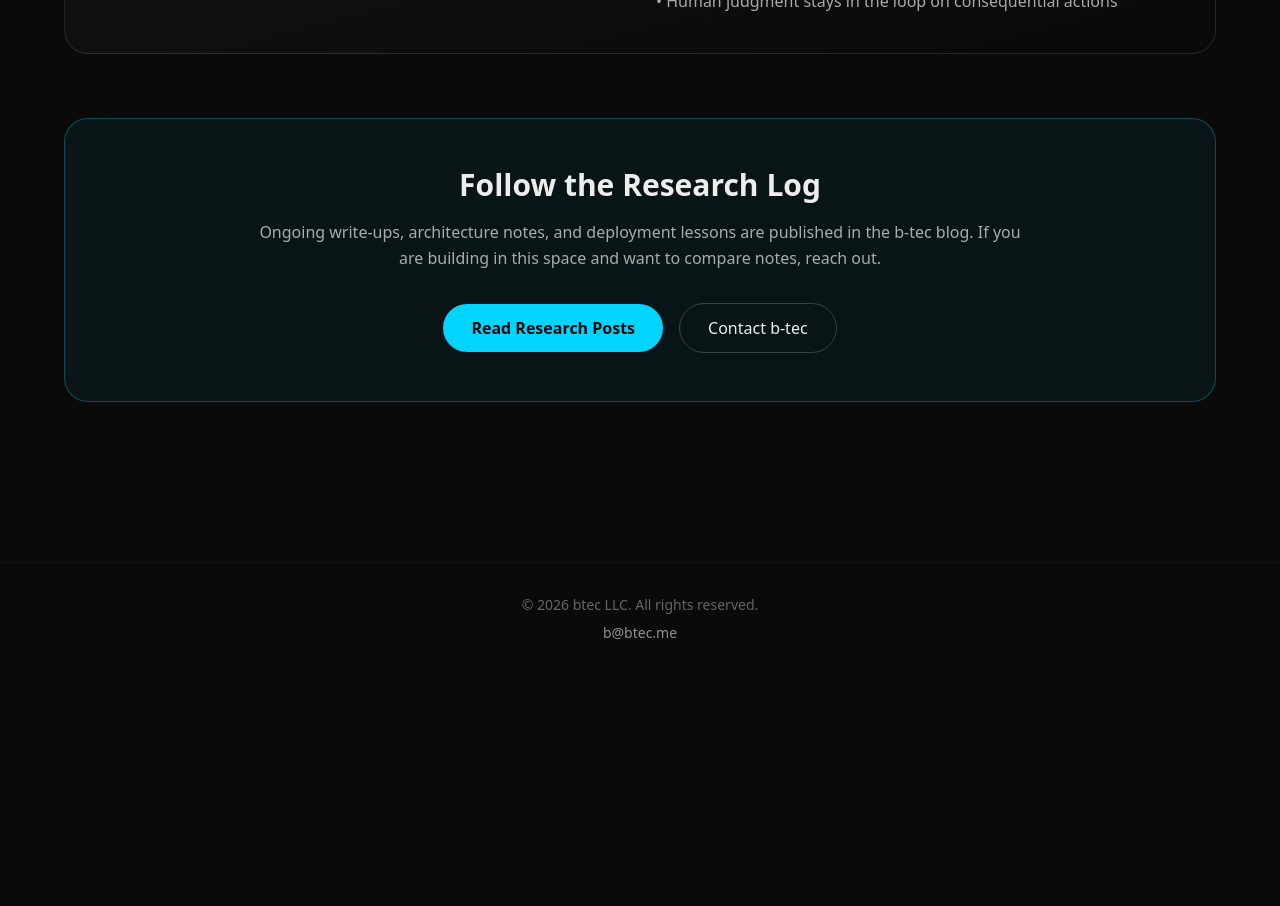
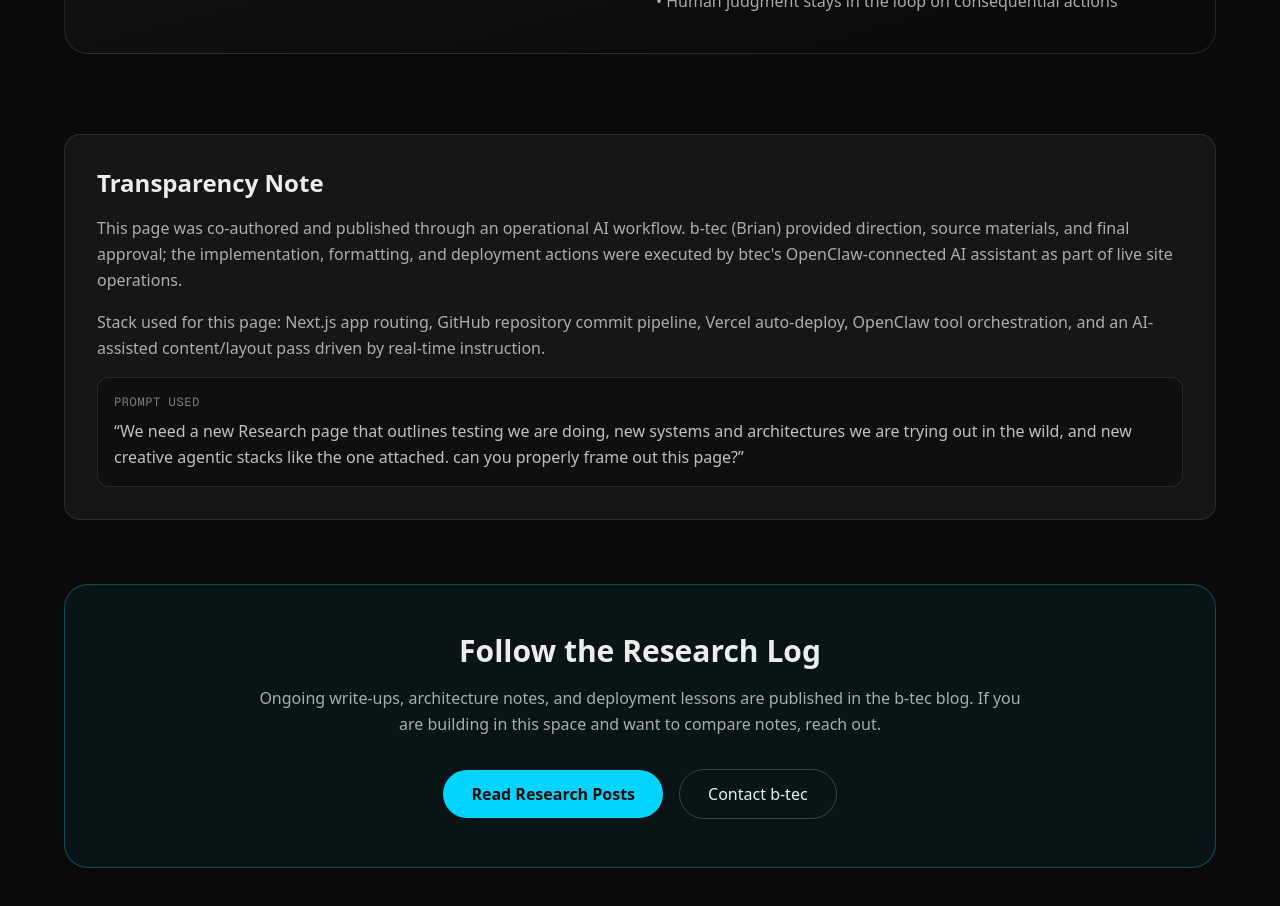
Before and after one commit to btecme/btecOrg, a Next.js app: page /research in a window 1280 px wide. Shown: the part 1660-2566 px from the top of the page. Before the commit the page ends 2335 px from the top, so only its background shows below. Built offline with nearby package versions, Linux system fonts and the light colour scheme.

Commit message:
Add transparency disclaimer and prompt attribution to Research page

```diff
--- a/app/research/page.tsx
+++ b/app/research/page.tsx
@@ -103,6 +103,27 @@ export default function ResearchPage() {
           </div>
         </section>
 
+
+
+        <section className="mt-20 mb-6 rounded-2xl border border-white/10 bg-white/5 p-6 md:p-8">
+          <h2 className="text-xl md:text-2xl font-bold mb-4">Transparency Note</h2>
+          <p className="text-foreground/70 leading-relaxed mb-4">
+            This page was co-authored and published through an operational AI workflow. b-tec (Brian) provided direction,
+            source materials, and final approval; the implementation, formatting, and deployment actions were executed by
+            btec&apos;s OpenClaw-connected AI assistant as part of live site operations.
+          </p>
+          <p className="text-foreground/70 leading-relaxed mb-4">
+            Stack used for this page: Next.js app routing, GitHub repository commit pipeline, Vercel auto-deploy,
+            OpenClaw tool orchestration, and an AI-assisted content/layout pass driven by real-time instruction.
+          </p>
+          <div className="rounded-xl border border-white/10 bg-black/30 p-4">
+            <p className="text-xs font-mono text-foreground/50 mb-2 uppercase tracking-wider">Prompt used</p>
+            <p className="text-sm md:text-base text-foreground/80 leading-relaxed">
+              “We need a new Research page that outlines testing we are doing, new systems and architectures we are trying out in the wild, and new creative agentic stacks like the one attached. can you properly frame out this page?”
+            </p>
+          </div>
+        </section>
+
         <section className="my-16 text-center rounded-3xl border border-accent/30 bg-accent/5 p-8 md:p-12">
           <h2 className="text-3xl font-bold mb-4">Follow the Research Log</h2>
           <p className="text-foreground/70 max-w-3xl mx-auto mb-8 leading-relaxed">
```
